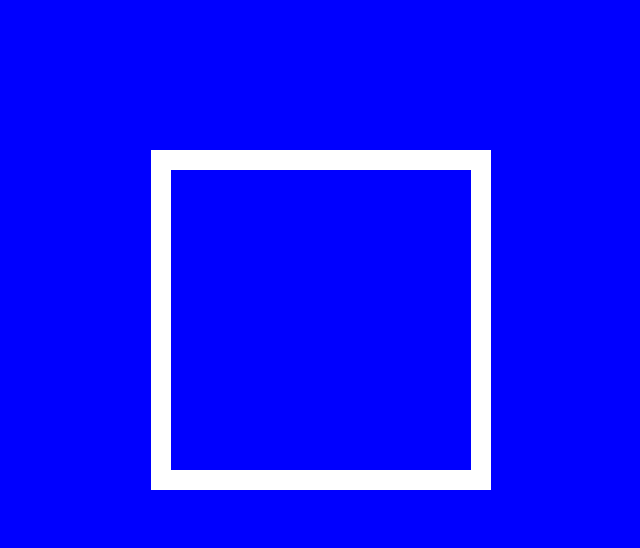
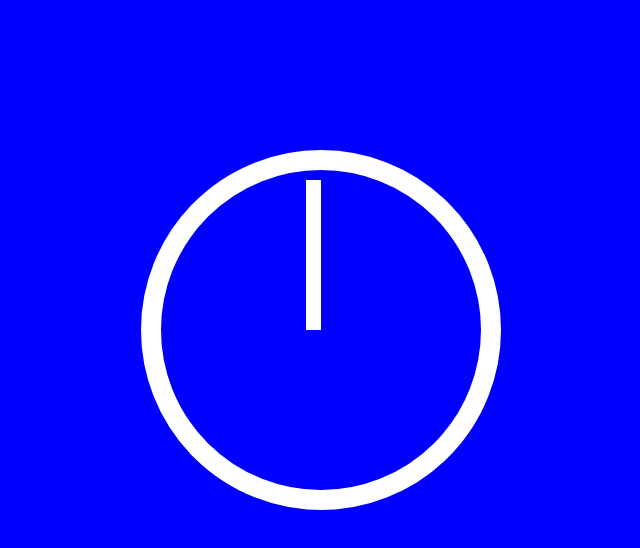
Before and after one commit to Jahazielvaz/js-clock, a plain HTML site: page index.html in a window 1280 px wide. Shown: the whole page, without its empty margins (319-959 px from the left). Drawn offline with Linux system fonts and the light colour scheme.

Commit message:
CSS is now complete, though I still need to get the hands to line up on top of each other.

```diff
--- a/main.css
+++ b/main.css
@@ -11,8 +11,21 @@ body{
 
 #clock-wrapper{
   border: 20px solid white;
-  max-width: 300px;
-  min-height: 300px;
+  width: 300px;
+  height: 300px;
   margin: 150px auto;
+  border-radius: 200px;
+  padding: 10px;
+  transform: rotate(90deg);
+}
 
+.hand{
+  width: 50%;
+  height: 5px;
+  color: white;
+  background: white;
+  position: relative;
+  top: 150px;
+  /* transform: rotate(195deg);
+  transform-origin: right; */
 }
```
Also changed, not shown: ReadMe.txt (added).
